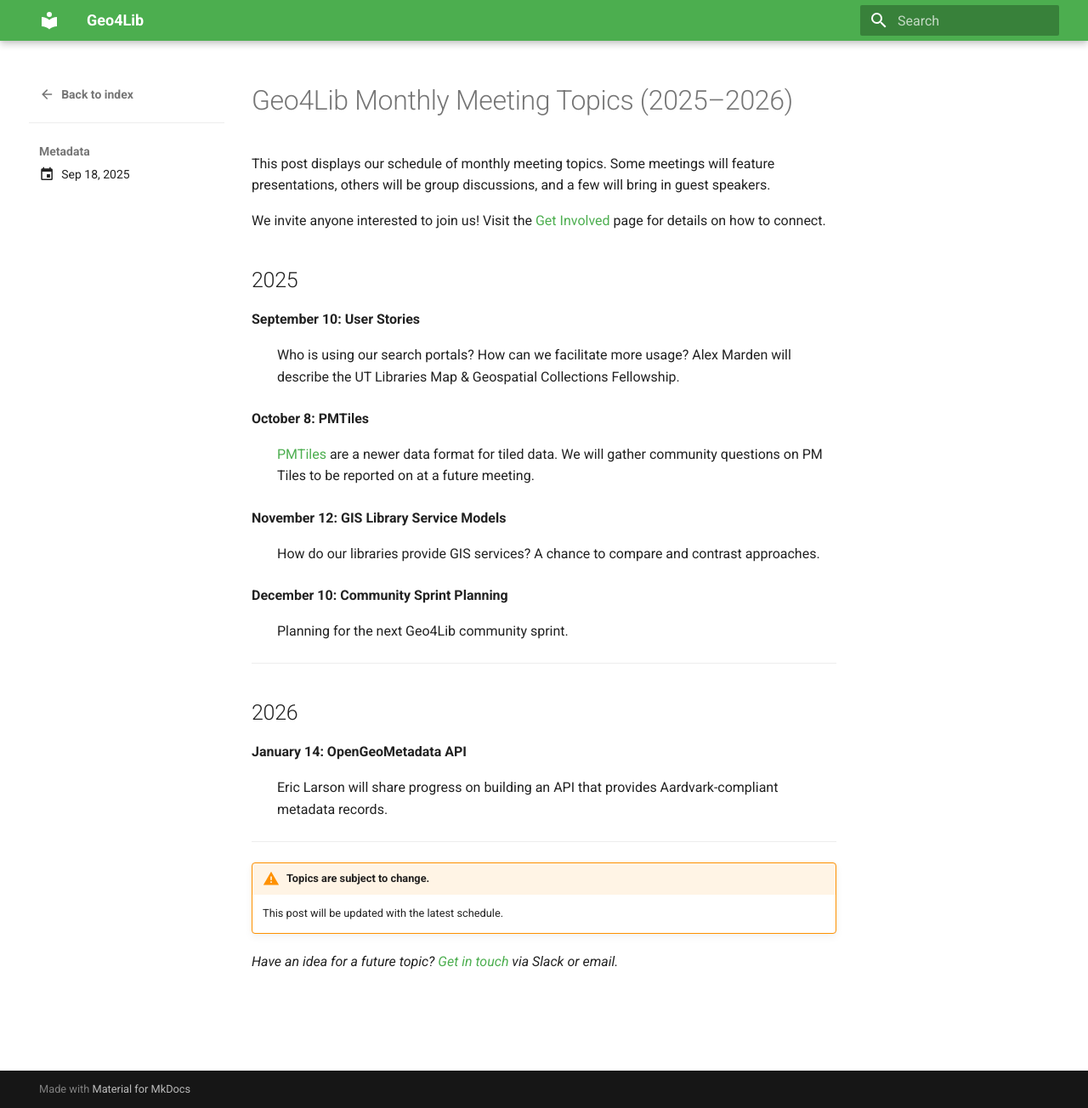
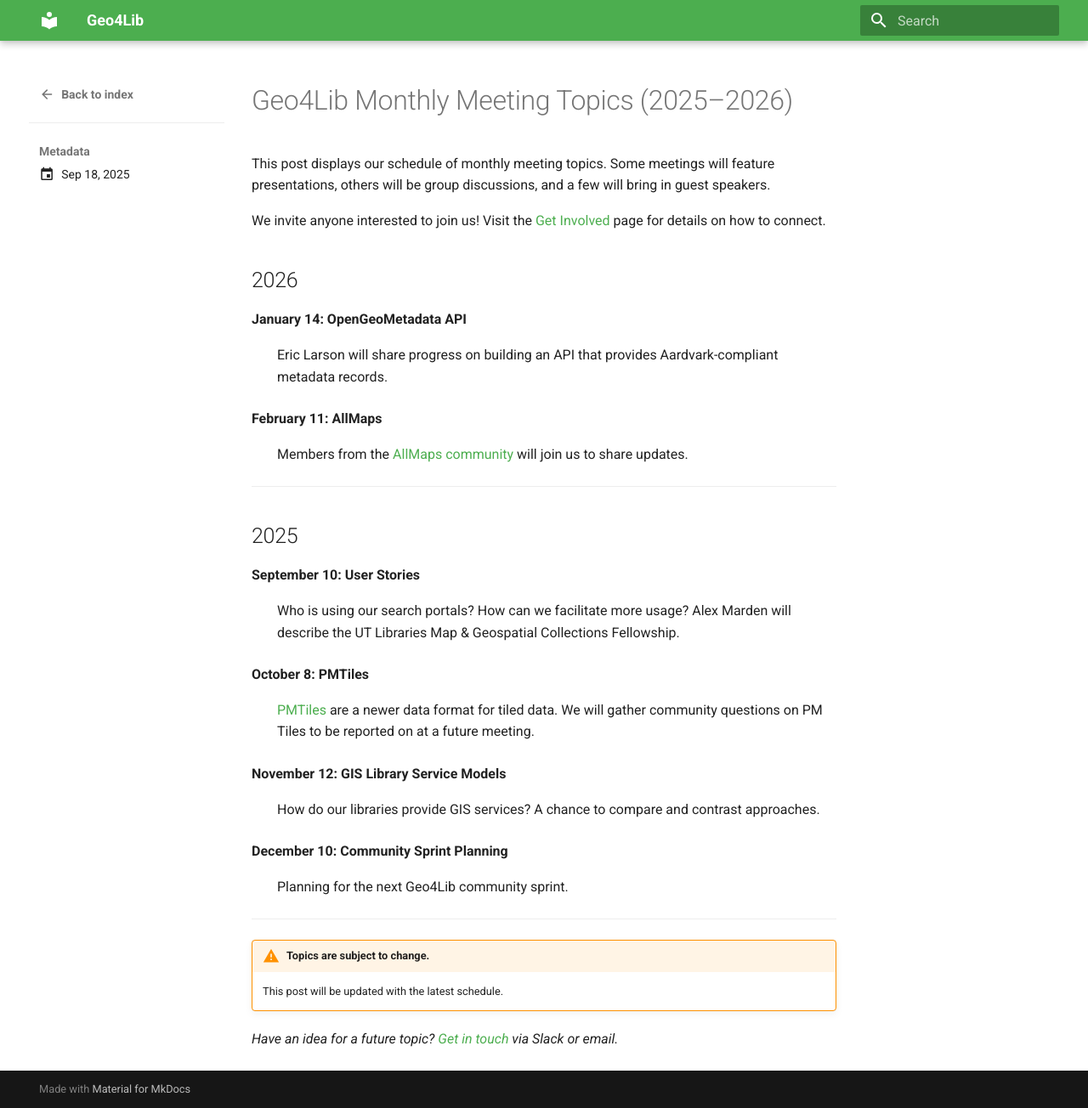
Before and after one commit to geo4lib/geo4lib.github.io, an MkDocs documentation site: the page built from docs/blog/posts/meeting-topics-2025.md, in a window 1280 px wide and 1304 px high. Shown: the whole window at 85% size. Built offline with MkDocs 1.6.1 and Material for MkDocs 9.7.7, drawn with Linux system fonts in a browser that asks for light colours.

Commit message:
Update meeting-topics-2025.md

```diff
--- a/docs/blog/posts/meeting-topics-2025.md
+++ b/docs/blog/posts/meeting-topics-2025.md
@@ -9,6 +9,23 @@ This post displays our schedule of monthly meeting topics. Some meetings will fe
 We invite anyone interested to join us! Visit the [Get Involved](../../get-involved.md) page for details on how to connect.
 
 <!-- more -->
+
+
+
+## 2026
+
+**January 14: OpenGeoMetadata API**
+
+:   Eric Larson will share progress on building an API that provides Aardvark-compliant metadata records.
+
+**February 11: AllMaps**
+
+:   Members from the [AllMaps community](https://allmaps.org) will join us to share updates.
+
+
+---
+
+
 
 ## 2025
 
```
Also changed, not shown: other parts of docs/blog/posts/meeting-topics-2025.md (+0 -6 lines).
